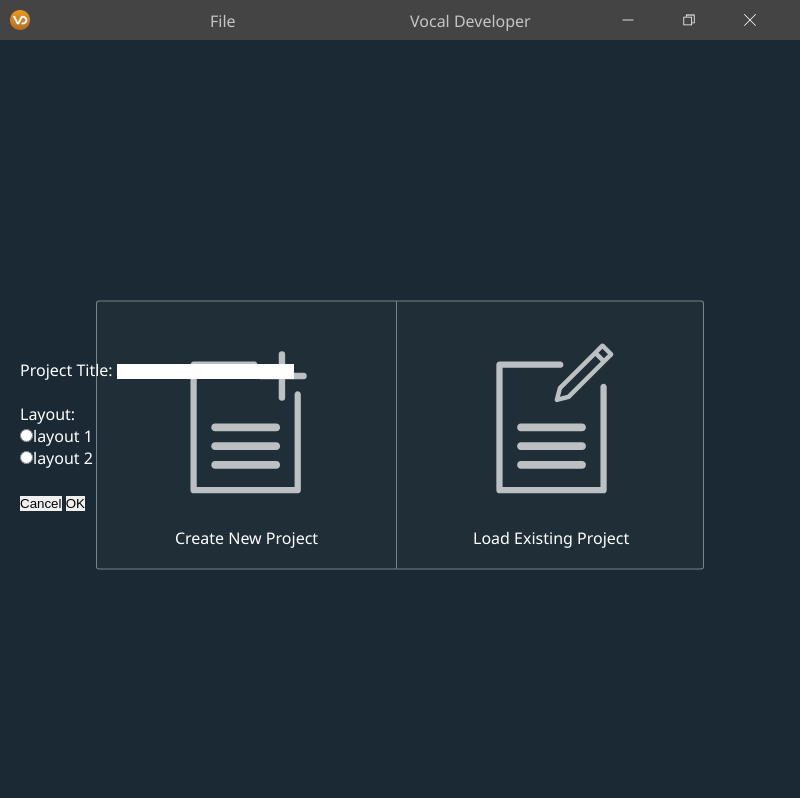
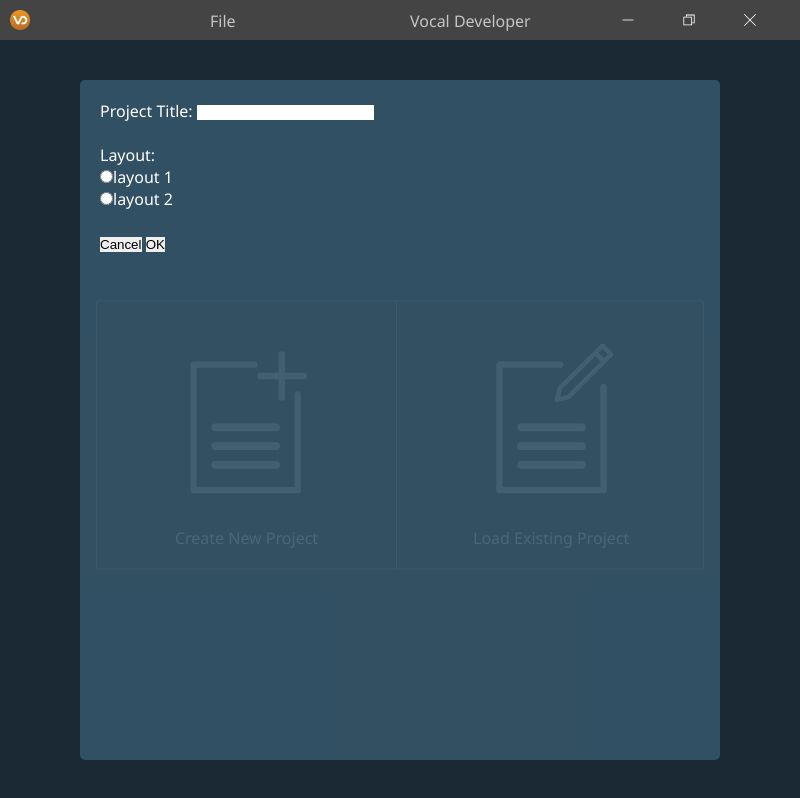
Before and after one commit to nomissivraj/fyp, an Electron app: page index.html in a window 800 px wide. Drawn offline with nearby package versions, Linux system fonts and the light colour scheme; no server answers.

Commit message:
Project creation form styles added

```diff
--- a/css/style.css
+++ b/css/style.css
@@ -21,6 +21,7 @@
 }
 
 main {
+    position: relative;
     padding: 50px 20px 20px 20px;
     margin-top: 40px;
     height: calc(100% - 39px);
@@ -146,6 +147,10 @@
     padding: 20px;
 }
 
+.project-select__option {
+    cursor: pointer;
+}
+
 .project-select__option span {
     display: block;
 }
@@ -153,3 +158,15 @@
 .project-select__option:last-child {
     border-right: 0;
 }
+
+#newproject-form {
+    position: fixed;
+    top:calc(50% + 20px);
+    left: 50%;
+    transform: translateY(-50%) translateX(-50%);
+    width: 80%;
+    height: calc(90% - 40px);
+    background: rgba(54, 85, 105, 0.9);
+    border-radius: 5px;
+    padding: 20px;
+}
```
